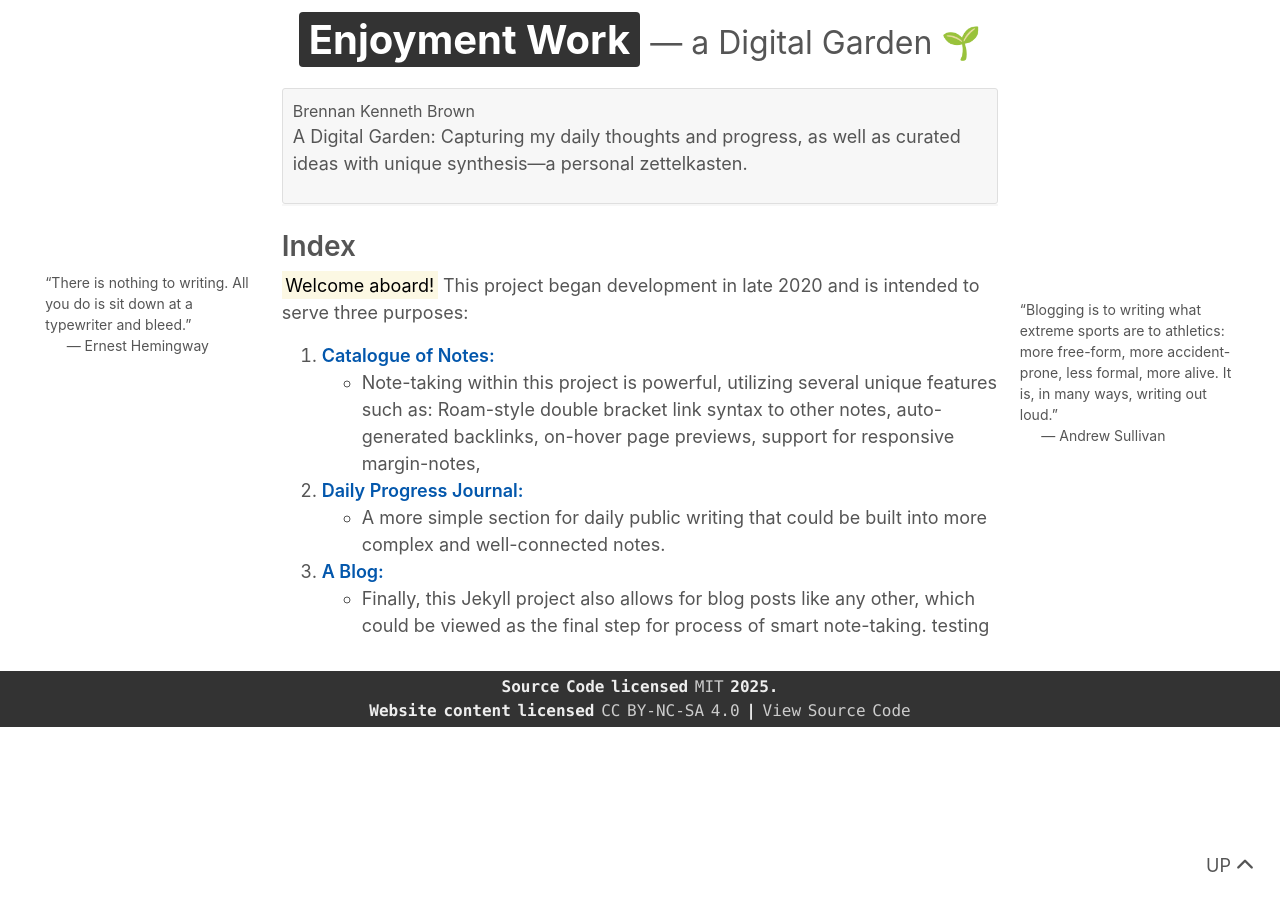
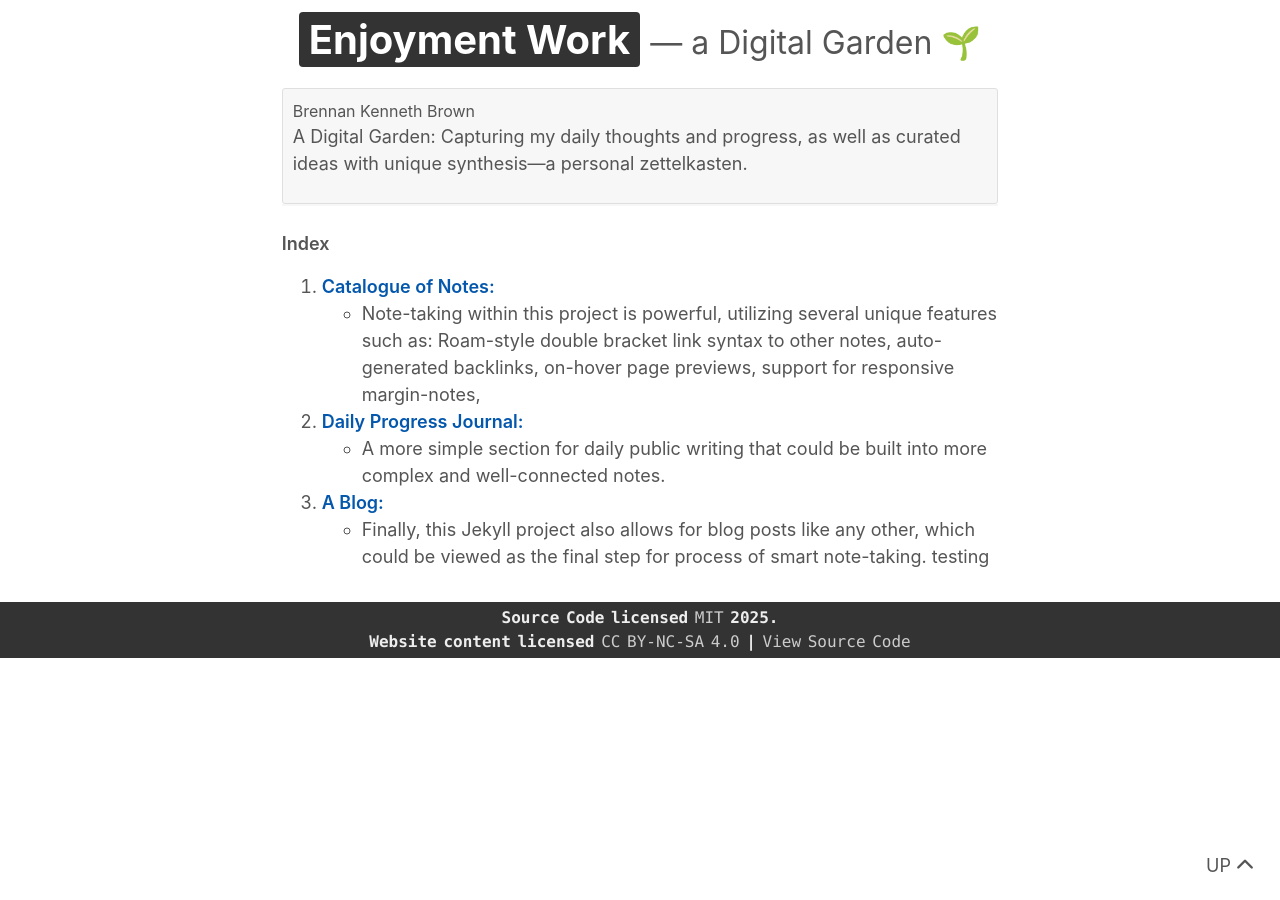
Before and after one commit to jyoiyer/digitaldialectics, a Jekyll site: the page built from index.md, in a window 1280 px wide. Built offline with Jekyll 4.4.1, drawn with Linux system fonts in a browser that asks for light colours; nearby versions of some CDN libraries.

Commit message:
Update index.md

```diff
--- a/index.md
+++ b/index.md
@@ -3,9 +3,7 @@ layout: page
 permalink: /
 ---
 
-### Index
-
-[[“There is nothing to writing. All you do is sit down at a typewriter and bleed.” <br><cite>--- Ernest Hemingway </cite>::lmn]]<mark>Welcome aboard!</mark> This project began development in late 2020 and is intended to serve three purposes:[[“Blogging is to writing what extreme sports are to athletics: more free-form, more accident-prone, less formal, more alive. It is, in many ways, writing out loud.” <br><cite>--- Andrew Sullivan</cite>::rmn]]
+**Index**
 
 1. [**Catalogue of Notes:**](/notes)
    - Note-taking within this project is powerful, utilizing several unique features such as: Roam-style double bracket link syntax to other notes, auto-generated backlinks, on-hover page previews, support for responsive margin-notes,
```
